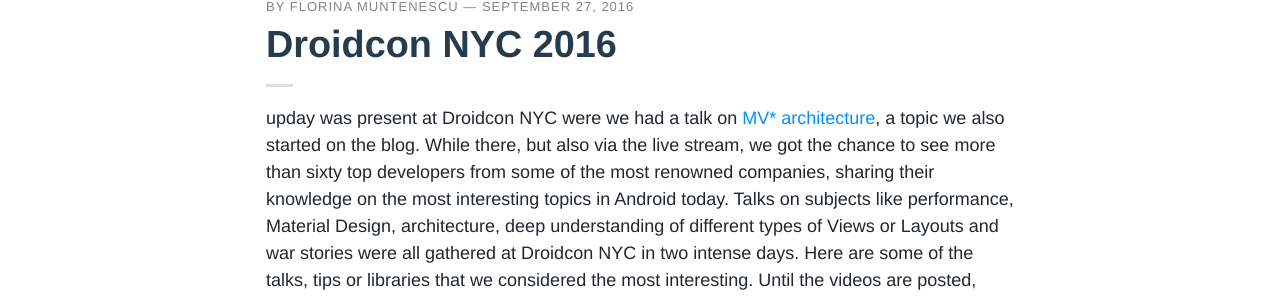
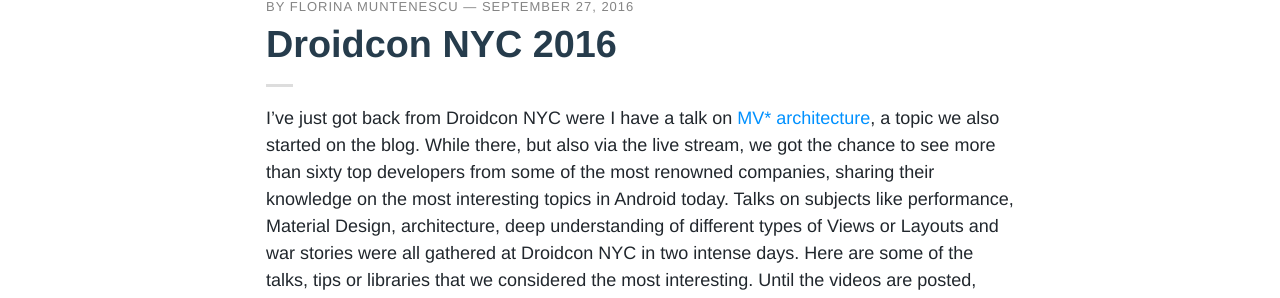
Before and after one commit to upday/upday.github.io, a Jekyll site: the page built from _posts/blog/2016-09-27-droidcon_nyc.md, in a window 1280 px wide. Shown: the part 147-445 px from the top of the page. Built offline with Jekyll 4.4.1, drawn with Linux system fonts in a browser that asks for light colours; nearby versions of some CDN libraries; some web fonts are replaced; comment, search, counter and statistics services are not loaded.

Commit message:
we to I  change

```diff
--- a/_posts/blog/2016-09-27-droidcon_nyc.md
+++ b/_posts/blog/2016-09-27-droidcon_nyc.md
@@ -9,7 +9,7 @@
 tags: [Conference, Architecture, MVC, MVP, MVVM, RecyclerView, ConstraintLayout]
 date: 2016-09-27T10:39:55-04:00
 ---
-upday was present at Droidcon NYC were we had a talk on <a href="http://www.slideshare.net/FlorinaMuntenescu/a-journey-through-mv-wonderland-66570666">MV* architecture</a>, a topic we also started on the blog. While there, but also via the live stream, we got the chance to see more than sixty top developers from some of the most renowned companies, sharing their knowledge on the most interesting topics in Android today. Talks on subjects like performance, Material Design, architecture, deep understanding of different types of Views or Layouts and war stories were all gathered at Droidcon NYC in two intense days. Here are some of the talks, tips or libraries that we considered the most interesting. Until the videos are posted, we're providing the links to the slides, where available.
+I've just got back from Droidcon NYC were I have a talk on <a href="http://www.slideshare.net/FlorinaMuntenescu/a-journey-through-mv-wonderland-66570666">MV* architecture</a>, a topic we also started on the blog. While there, but also via the live stream, we got the chance to see more than sixty top developers from some of the most renowned companies, sharing their knowledge on the most interesting topics in Android today. Talks on subjects like performance, Material Design, architecture, deep understanding of different types of Views or Layouts and war stories were all gathered at Droidcon NYC in two intense days. Here are some of the talks, tips or libraries that we considered the most interesting. Until the videos are posted, we're providing the links to the slides, where available.
 
 
 For an app like upday, that is pre-installed on Samsung devices, the **cold start time** is very important. Vikram Bodicherla from Yahoo gave some good tips about how to measure the startup time: using `SystemClock.elapsedRealTime()`; how to analyze the stack trace but also on what you can do to improve it: apply the *Most important pixel first* rule - display the most important area first.
```
